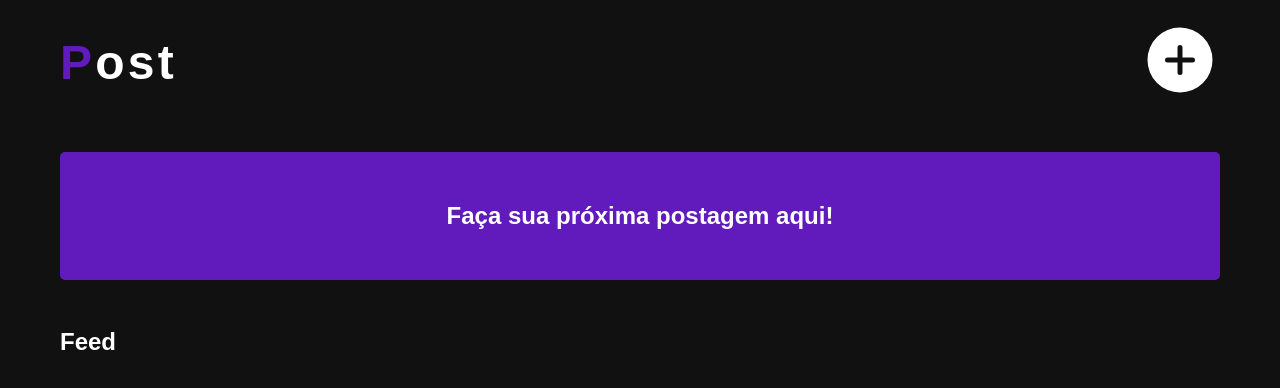
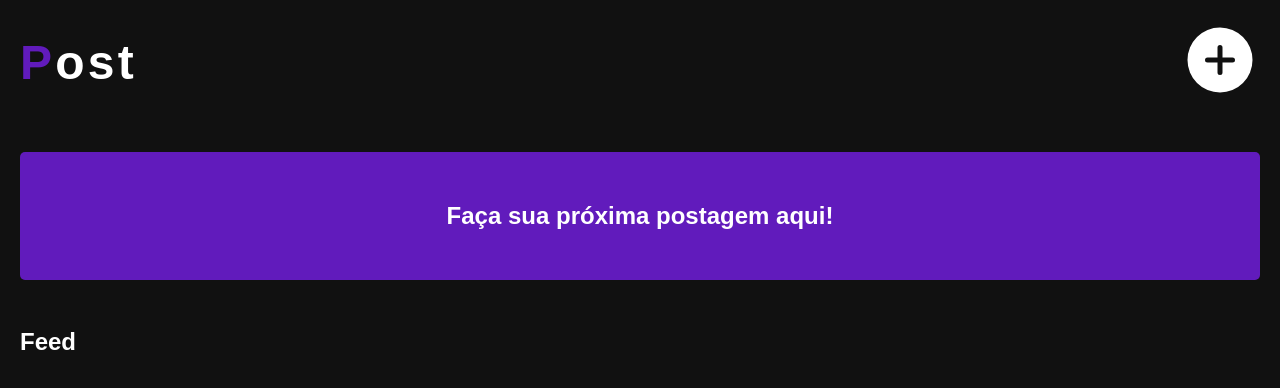
Before and after one commit to miguelsantos1/posts, a Next.js app: page / in a window 1280 px wide. Shown: the top 388 px of the page. Built offline with nearby package versions, Linux system fonts and the light colour scheme; no server answers; the database is empty.

Commit message:
improved styles

```diff
--- a/src/styles/globals.css
+++ b/src/styles/globals.css
@@ -33,7 +33,7 @@ body {
   color: white;
 
   width: 100%;
-  max-width: 1200px;
+  max-width: 1400px;
   margin: 0 auto
 }
 
--- a/src/styles/home.module.css
+++ b/src/styles/home.module.css
@@ -16,6 +16,7 @@
   display: grid;
   gap: 0 10px;
   grid-template-columns: 1fr;
+  overflow: auto;
 }
 
 @media (min-width: 500px) {
@@ -25,9 +26,8 @@
 }
 
 
-@media (min-width: 1100px) {
+@media (min-width: 1300px) {
   .feed {
     grid-template-columns: 1fr 1fr 1fr;
-
   }
 }
--- a/src/styles/userpost.module.css
+++ b/src/styles/userpost.module.css
@@ -6,7 +6,8 @@
 .postContent {
   background: #181818;
   padding: 2rem;
-  height: 30vh;
+  height: 100%;
+  min-height: 30vh;
 }
 
 .name {
@@ -21,6 +22,8 @@
 }
 
 .description {
+  padding-bottom: 10px;
+  padding-right: 10px;
   margin: 1rem 0;
   overflow-x: auto;
 }
```
